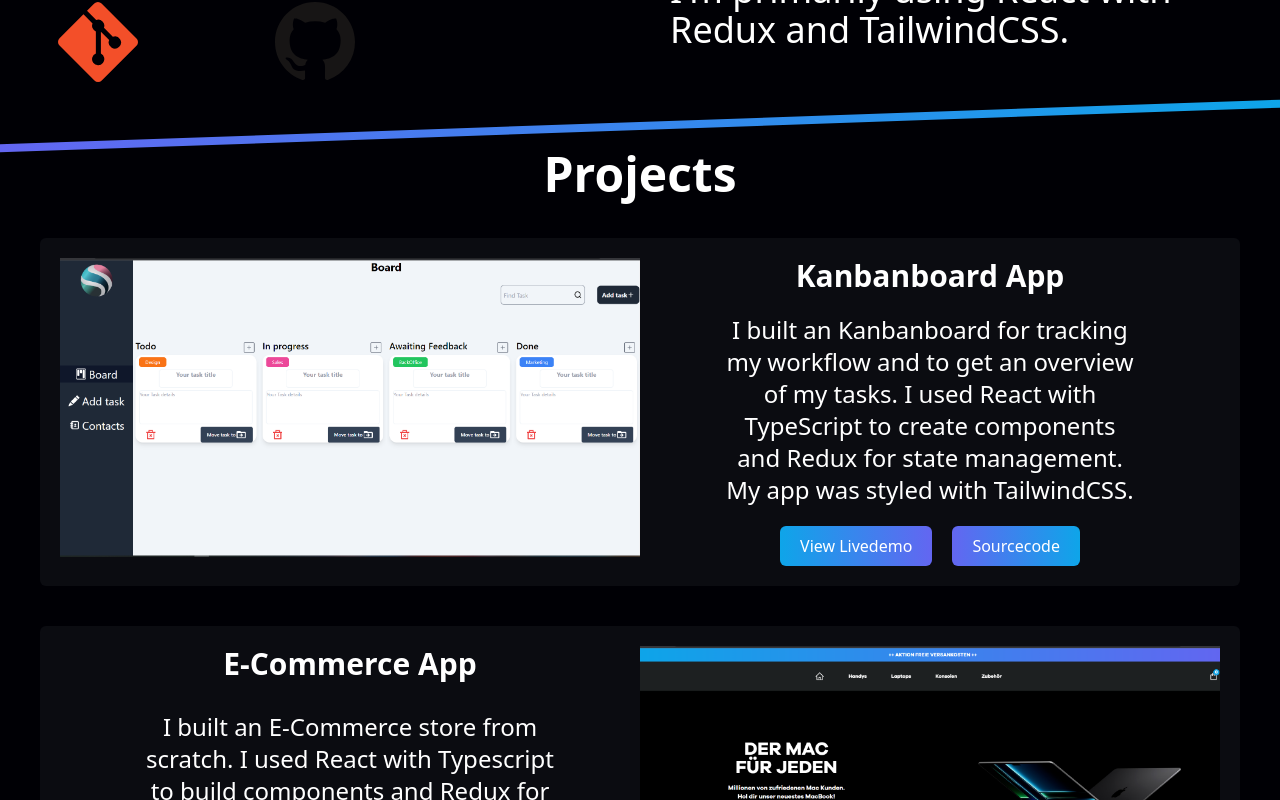
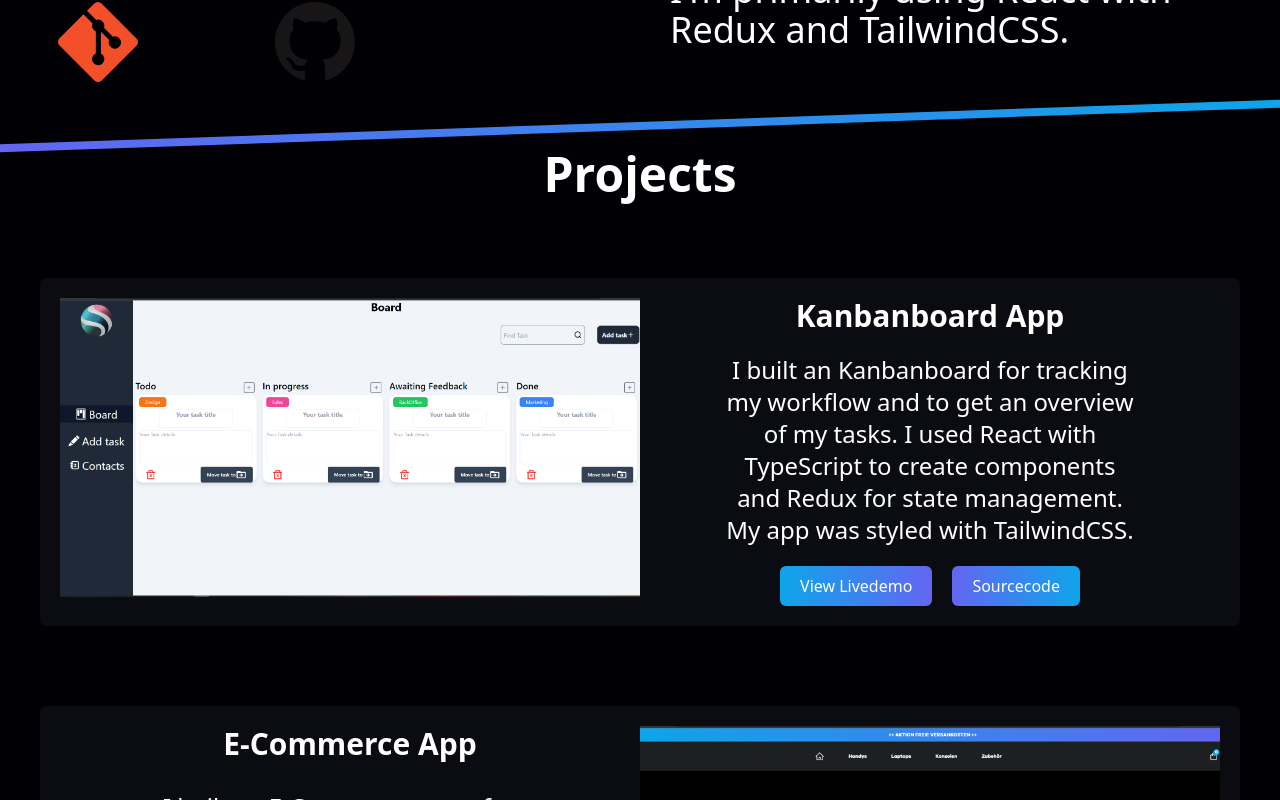
Before and after one commit to danielgen01/Portfolio-Daniel-G, a React (Vite) app: page / in a window 1280 px wide. Shown: the part 1060-1860 px from the top of the page. Built offline with nearby package versions, Linux system fonts and the light colour scheme.

Commit message:
add gap-10 between projects

```diff
--- a/src/components/ProjectsBanner.tsx
+++ b/src/components/ProjectsBanner.tsx
@@ -5,7 +5,7 @@ import React from "react"
 const ProjectsBanner: React.FC = () => {
   return (
     <div
-      className="projects-container flex flex-col justify-center h-auto w-screen"
+      className="projects-container flex flex-col justify-center h-auto w-screen gap-10"
       id="projects-container"
     >
       <div className="projects-headline">
@@ -14,7 +14,7 @@ const ProjectsBanner: React.FC = () => {
         </h1>
       </div>
 
-     <Project1   />
+     <Project1 />
      <Project2 />
     </div>
   )
```
